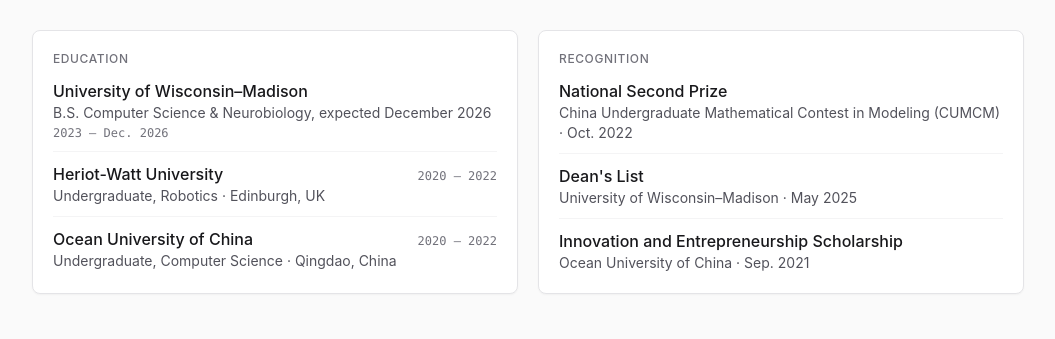
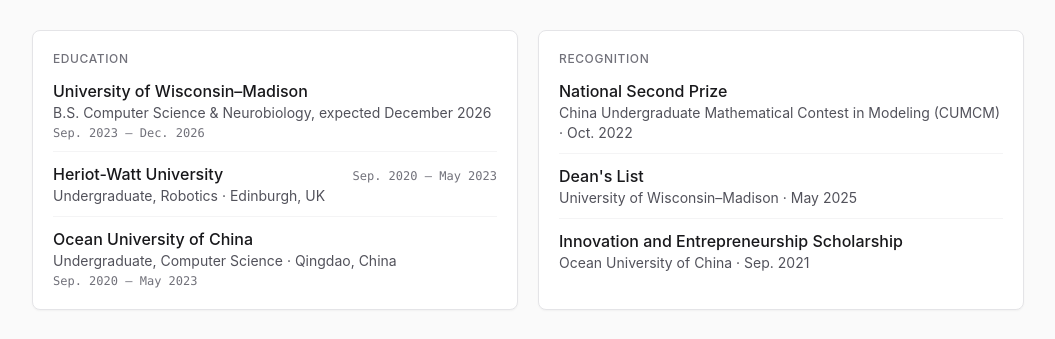
Before and after one commit to howardbot/neurodrift, a Next.js app in the folder frontend/: page /about in a window 1280 px wide. Shown: the part 2680-3019 px from the top of the page, without its empty margins (224-1279 px from the left). Built offline with nearby package versions, Linux system fonts and the light colour scheme; no server answers.

Commit message:
Profile: education dates from the new CV (#16)
UW–Madison Sep. 2023 — Dec. 2026; Heriot-Watt and Ocean University of China
Sep. 2020 — May 2023.

```diff
--- a/frontend/content/profile.ts
+++ b/frontend/content/profile.ts
@@ -118,9 +118,9 @@
 ];
 
 export const EDUCATION = [
-  { school: "University of Wisconsin–Madison", years: "2023 — Dec. 2026", detail: "B.S. Computer Science & Neurobiology, expected December 2026" },
-  { school: "Heriot-Watt University", years: "2020 — 2022", detail: "Undergraduate, Robotics · Edinburgh, UK" },
-  { school: "Ocean University of China", years: "2020 — 2022", detail: "Undergraduate, Computer Science · Qingdao, China" },
+  { school: "University of Wisconsin–Madison", years: "Sep. 2023 — Dec. 2026", detail: "B.S. Computer Science & Neurobiology, expected December 2026" },
+  { school: "Heriot-Watt University", years: "Sep. 2020 — May 2023", detail: "Undergraduate, Robotics · Edinburgh, UK" },
+  { school: "Ocean University of China", years: "Sep. 2020 — May 2023", detail: "Undergraduate, Computer Science · Qingdao, China" },
 ];
 
 export const RECOGNITION = [
```
